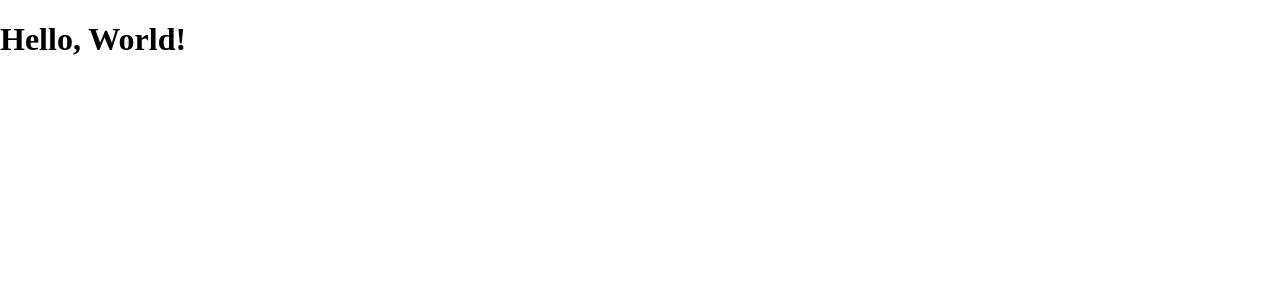
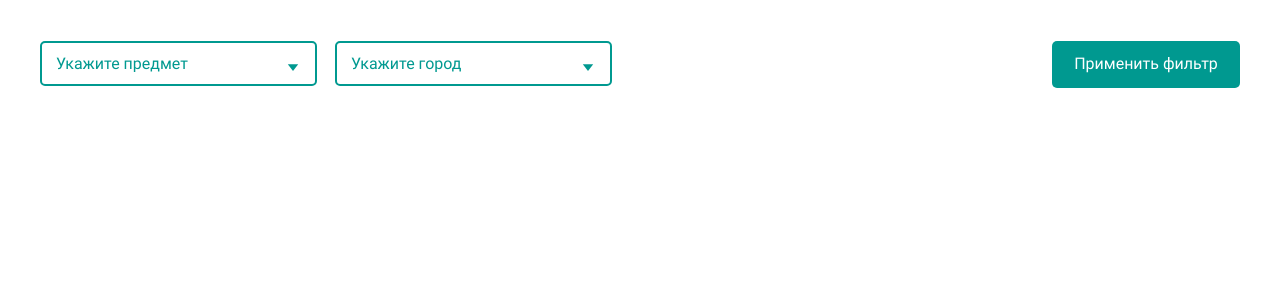
Before and after one commit to MelnikovAleksei/test-repetit, a React (Create React App) app: page / in a window 1280 px wide. Shown: the top 300 px of the page. Built offline with nearby package versions, Linux system fonts and the light colour scheme.

Commit message:
feat: создать компонент Filter и импортировать стили и компоненты в index.css/js

```diff
--- a/src/App.js
+++ /dev/null
@@ -1,9 +0,0 @@
-import React from 'react';
-
-function App() {
-  return (
-    <h1>Hello, World!</h1>
-  );
-}
-
-export default App;
--- /dev/null
+++ b/src/components/App.js
@@ -0,0 +1,19 @@
+import React from 'react';
+import Filter from './Filter';
+
+function App() {
+
+  const handleSubmit = (data) => {
+    console.log(data);
+  }
+
+  return (
+    <section>
+      <Filter
+        onSubmit={handleSubmit}
+      />
+    </section>
+  );
+}
+
+export default App;
--- /dev/null
+++ b/src/components/Filter.css
@@ -0,0 +1,25 @@
+.form {
+  box-sizing: border-box;
+  padding: 23px 21px 10px 21px;
+}
+
+.form__container {
+  display: flex;
+  flex-direction: column;
+}
+
+@media screen and (min-width: 1152px) {
+  .form {
+    padding: 41px 40px 20px 40px;
+    max-width: 1440px;
+    margin: 0 auto;
+    display: flex;
+    justify-content: space-between;
+  }
+
+  .form__container {
+    display: grid;
+    grid-template-columns: repeat(3, 277px);
+    gap: 18px;
+  }
+}
--- /dev/null
+++ b/src/components/Filter.js
@@ -0,0 +1,40 @@
+import React from 'react';
+import SelectInput from './SelectInput';
+import SubmitButton from './SubmitButton';
+
+import {
+  SUBJECTS_DATA,
+  AREAS_DATA,
+ } from '../utils/constants';
+
+function Filter({
+  onSubmit,
+}) {
+
+  const handleSubmit = (evt) => {
+    evt.preventDefault(evt);
+    onSubmit('Submit event');
+  };
+
+  return (
+    <form onSubmit={handleSubmit} className="form">
+      <div className="form__container">
+        <SelectInput
+          title="Укажите предмет"
+          optionsData={SUBJECTS_DATA}
+          propertyName="name"
+        />
+        <SelectInput
+          title="Укажите город"
+          optionsData={AREAS_DATA}
+          propertyName="cityName"
+        />
+      </div>
+      <SubmitButton
+        title="Применить фильтр"
+      />
+    </form>
+  )
+}
+
+export default Filter
--- a/src/index.css
+++ b/src/index.css
@@ -1 +1,9 @@
 @import url(./vendor/css/normalize.css);
+
+@import url(./vendor/fonts/roboto/roboto.css);
+
+@import url(./components/Filter.css);
+
+@import url(./components/SelectInput.css);
+
+@import url(./components/SubmitButton.css);
--- a/src/index.js
+++ b/src/index.js
@@ -1,7 +1,7 @@
 import React from 'react';
 import ReactDOM from 'react-dom';
 import './index.css';
-import App from './App';
+import App from './components/App';
 
 ReactDOM.render(
   <React.StrictMode>
```
